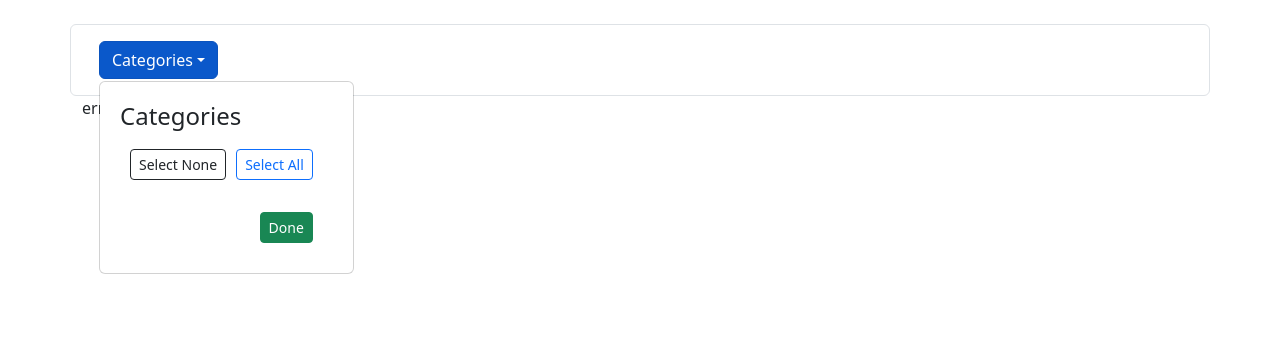
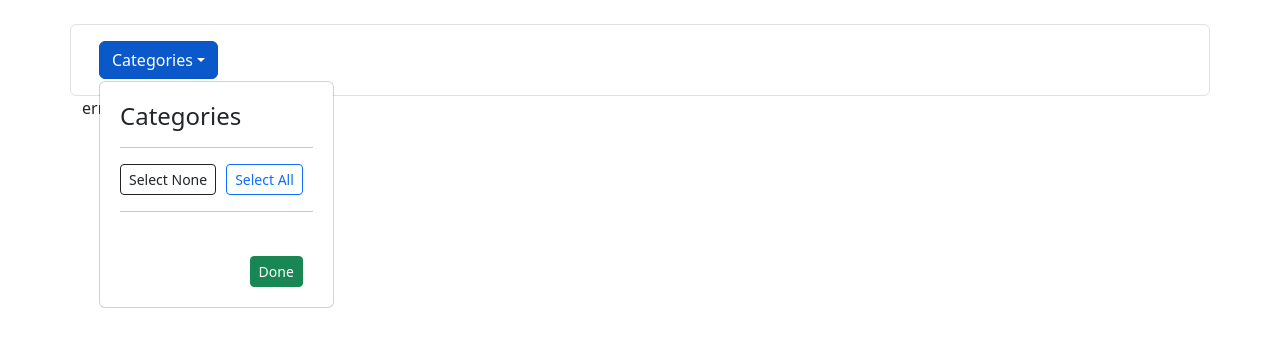
Before and after one commit to loonery/ynab-analysis, a React (Create React App) app: page / in a window 1280 px wide. Both pictures are taken after a click on the button "Categories". Shown: the top 346 px of the page. Built offline with nearby package versions, Linux system fonts and the light colour scheme; no server answers.

Commit message:
Adding classname prop to button bar

```diff
--- a/src/components/FilterBar/CategoryFilterDropdown/CategoryFilterDropdown.js
+++ b/src/components/FilterBar/CategoryFilterDropdown/CategoryFilterDropdown.js
@@ -31,10 +31,15 @@ const CategoryFilterDropdown = () => {
     return (
         <Dropdown dropdownLinkText={"Categories"}>
             <h4>Categories</h4>
-            <ButtonBar buttons={HeaderButtons}/>
+            <hr/>
+            <ButtonBar
+                buttons={HeaderButtons}
+            />
+            <hr/>
             <CategoryCheckBoxesContainer />
             <ButtonBar
                 buttons={FooterButtons}
+                className={'pt-3'}
                 justify={'flex-end'}/>
         </Dropdown>
     )
--- a/src/libs/reuse/composite/ButtonBar.js
+++ b/src/libs/reuse/composite/ButtonBar.js
@@ -6,7 +6,6 @@ import { DEFAULT_BUTTON_CLASS_STRING } from '../../../consts/consts';
 const ButtonContainer = styled.div`
   display: flex;
   justify-content: ${props => props.justify ? props.justify : 'start'};
-  padding: 10px;
 `;
 
 const StyledButton = styled.button`
@@ -15,7 +14,10 @@ const StyledButton = styled.button`
 
 const ButtonBar = ({ buttons, justify, className}) => {
   return (
-    <ButtonContainer justify={justify}>
+    <ButtonContainer
+      className={className}
+      justify={justify}
+    >
       {buttons.map((button) => (
         <StyledButton
           key={button.label}
```
